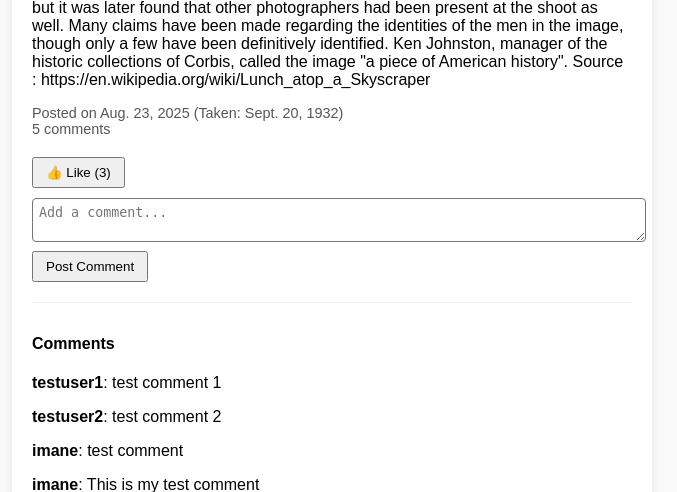
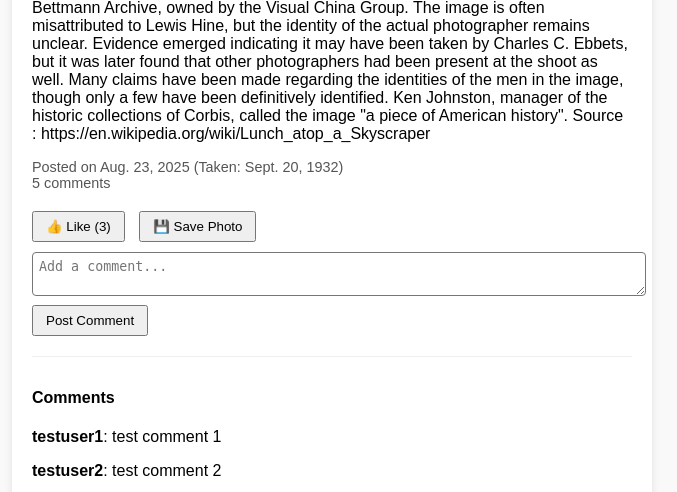
Before and after one commit to Emane-11/Pictale_Project, a Django app: page / in a window 1280 px wide. Shown: the part 666-1158 px from the top of the page, without its empty margins (308-985 px from the left). Run offline with Django 5.2, Linux system fonts and the light colour scheme; a user stored in the database is signed in; data comes from the database, SQL or seed files in the repository; both versions use the stored data as it was after the commit; tables that the repository leaves empty hold one stand-in row (values such as "Sample post"); one stand-in notice (Sample message) is shown.

Commit message:
feat(frontend): add Save Photo feature with user feedback messages
- Added save_photo view in frontend_views.py to allow logged-in users to save DailyPhotos.
- Integrated Django messages framework to provide feedback (success if saved, info if already saved).
- Updated base.html to display alert messages with basic styling.
- Added Save Photo button to home.html for logged-in users.

```diff
--- a/pictale_app/frontend_urls.py
+++ b/pictale_app/frontend_urls.py
@@ -5,4 +5,6 @@ urlpatterns = [
     path('', frontend_views.home, name="home"),
     path('comment/<int:photo_id>/', frontend_views.add_comment, name="add_comment"),
     path('like/<int:photo_id>/', frontend_views.like_photo, name="like_photo"),
+    path('save/<int:photo_id>/', frontend_views.save_photo, name="save_photo"),
+
 ]
--- a/pictale_app/templates/pictale_app/base.html
+++ b/pictale_app/templates/pictale_app/base.html
@@ -41,6 +41,25 @@
             background-color: #333;
             color: white;
         }
+
+        .messages {
+    margin: 1rem auto;
+    max-width: 800px;
+        }
+        .alert {
+    padding: 10px 15px;
+    border-radius: 6px;
+    margin-bottom: 10px;
+        }
+        .alert.success {
+    background: #d1f7d1;
+    color: #065f08;
+        }
+        .alert.info {
+    background: #dbeafe;
+    color: #1e40af;
+        }
+
     </style>
 </head>
 <body>
@@ -58,6 +77,16 @@
         </nav>
     </header>
 
+    {% if messages %}
+  <div class="messages">
+    {% for message in messages %}
+      <div class="alert {{ message.tags }}">
+        {{ message }}
+      </div>
+    {% endfor %}
+  </div>
+    {% endif %}
+
     <div class="container">
         {% block content %}{% endblock %}
     </div>
--- a/pictale_app/templates/pictale_app/home.html
+++ b/pictale_app/templates/pictale_app/home.html
@@ -27,6 +27,12 @@
                     <button type="submit">👍 Like ({{ daily_photo.likes.count }})</button>
                 </form>
 
+                <!-- Save form -->
+                <form action="{% url 'save_photo' daily_photo.id %}" method="post" style="display:inline; margin-left: 10px;">
+                    {% csrf_token %}
+                    <button type="submit">💾 Save Photo</button>
+                </form>
+
                 <!-- Comment form -->
                 <form action="{% url 'add_comment' daily_photo.id %}" method="post" style="margin-top:10px;">
                     {% csrf_token %}
@@ -34,7 +40,7 @@
                     <button type="submit">Post Comment</button>
                 </form>
             {% else %}
-                <p><a href="{% url 'login' %}">Login</a> to like or comment.</p>
+                <p><a href="{% url 'login' %}">Login</a> to like, save, or comment.</p>
             {% endif %}
         </div>
 
--- a/pictale_app/urls.py
+++ b/pictale_app/urls.py
@@ -19,8 +19,10 @@ urlpatterns = [
     path('auth/logout/', LogoutAPIView.as_view(), name='logout'),
     path('auth/profile/', ProfileAPIView.as_view(), name='profile'),
 
+
     # Frontend routes
     path('home/', frontend_views.home, name='home'),
     path('photo/<int:photo_id>/like/', frontend_views.like_photo, name='like_photo'),
     path('photo/<int:photo_id>/comment/', frontend_views.add_comment, name='add_comment'),
+    path('photo/<int:photo_id>/save/', frontend_views.save_photo, name='save_photo'),
 ]
--- a/pictale_app/views/frontend_views.py
+++ b/pictale_app/views/frontend_views.py
@@ -1,6 +1,7 @@
 from django.shortcuts import render, redirect, get_object_or_404
 from django.contrib.auth.decorators import login_required
-from pictale_app.models import DailyPhoto, Comment, Like
+from pictale_app.models import DailyPhoto, Comment, Like, SavedPhoto
+from django.contrib import messages
 from django.utils import timezone
 
 # ----------------------------
@@ -33,3 +34,19 @@ def add_comment(request, photo_id):
         if comment_text:
             Comment.objects.create(user=request.user, post=photo, comment_text=comment_text, created_at=timezone.now())
     return redirect("home")
+
+# ----------------------------
+# Save a Photo
+# ----------------------------
+@login_required
+def save_photo(request, photo_id):
+    photo = get_object_or_404(DailyPhoto, id=photo_id)
+
+    # Check if already saved
+    if SavedPhoto.objects.filter(user=request.user, post=photo).exists():
+        messages.info(request, "📌 You’ve already saved this photo.")
+    else:
+        SavedPhoto.objects.create(user=request.user, post=photo)
+        messages.success(request, "💾 Photo saved successfully!")
+
+    return redirect("home")
```
Also changed, not shown: db.sqlite3.
